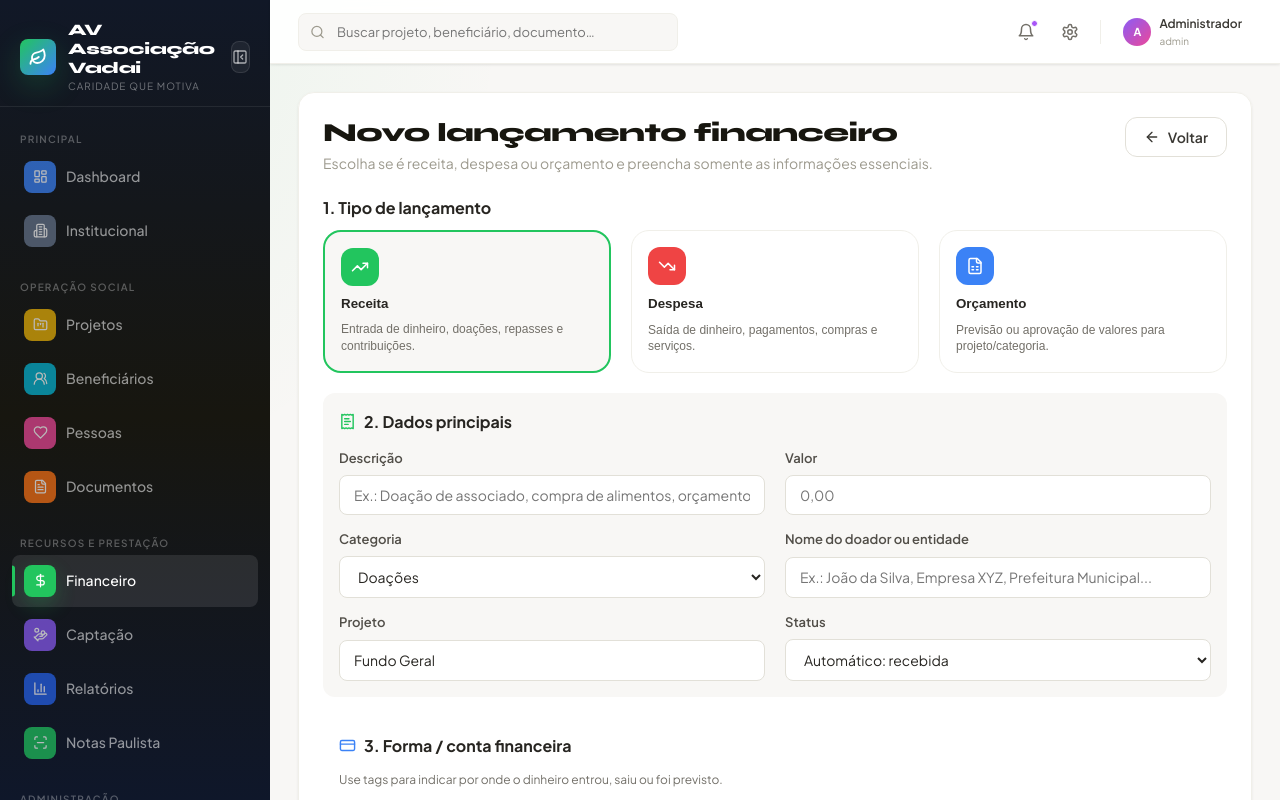
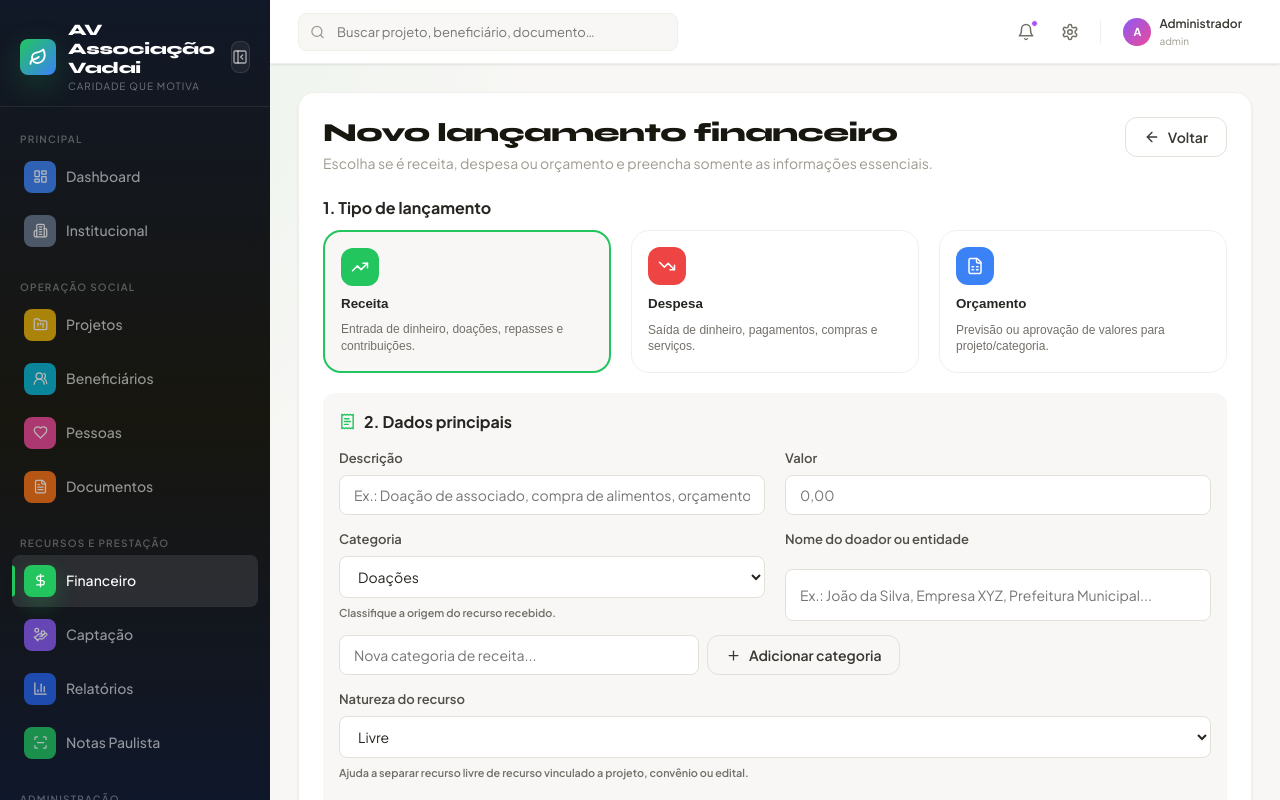
Before and after one commit to Klint-prog/ong-platform, a React (Vite) app: page /financeiro/nova in a window 1280 px wide. Both pictures are taken after typing "name@example.com", "Sample123" into the empty fields and a click on the button "Entrar". Shown: the top 800 px of the page. Built offline with nearby package versions, Linux system fonts and the light colour scheme.

Commit message:
Expand financial categories by transaction type

```diff
--- a/src/pages/financeiro/NovaTransacaoPage.jsx
+++ b/src/pages/financeiro/NovaTransacaoPage.jsx
@@ -5,8 +5,66 @@ import { addTransacaoStorage } from './transacoesStorage'
 import { addOrcamentoStorage } from './financeiroStorage'
 
 const TAGS_KEY = 'ong_financeiro_conta_tags'
+const CATEGORIAS_KEY = 'ong_financeiro_categorias'
 const TAGS_PADRAO = ['PIX', 'Conta Corrente', 'Boleto', 'Cartão']
-const CATEGORIAS_RECEITA = ['Doações', 'Repasses', 'Convênio']
+
+const CATEGORIAS_PADRAO = {
+  RECEITA: [
+    'Doações',
+    'Contribuições de associados',
+    'Repasses públicos',
+    'Convênios',
+    'Editais',
+    'Patrocínios',
+    'Venda de produtos/serviços',
+    'Eventos beneficentes',
+    'Rendimentos financeiros',
+    'Reembolso recebido',
+    'Outras receitas',
+  ],
+  DESPESA: [
+    'Alimentação',
+    'Transporte',
+    'Material de escritório',
+    'Impressões e documentos',
+    'Serviços administrativos',
+    'Contabilidade',
+    'Jurídico',
+    'Comunicação e marketing',
+    'Internet e telefonia',
+    'Água, energia e aluguel',
+    'Manutenção',
+    'Equipamentos',
+    'Ajuda humanitária',
+    'Capacitação e oficinas',
+    'Eventos',
+    'Taxas bancárias',
+    'Outras despesas',
+  ],
+  ORCAMENTO: [
+    'Projeto social',
+    'Projeto agropecuário',
+    'Capacitação',
+    'Infraestrutura',
+    'Comunicação',
+    'Administrativo',
+    'Emergencial',
+    'Convênio',
+    'Edital',
+    'Evento',
+    'Prestação de contas',
+    'Reserva técnica',
+  ],
+}
+
+const NATUREZAS_RECURSO = [
+  'Livre',
+  'Vinculado a projeto',
+  'Vinculado a convênio',
+  'Vinculado a edital',
+  'Reembolso',
+  'Contrapartida',
+]
 
 function carregarTagsFinanceiras() {
   if (typeof window === 'undefined') return TAGS_PADRAO
@@ -21,6 +79,30 @@ function carregarTagsFinanceiras() {
 function salvarTagsFinanceiras(tags) {
   const normalizadas = Array.from(new Set(tags.map((tag) => String(tag || '').trim()).filter(Boolean)))
   window.localStorage.setItem(TAGS_KEY, JSON.stringify(normalizadas))
+  return normalizadas
+}
+
+function carregarCategoriasFinanceiras() {
+  if (typeof window === 'undefined') return CATEGORIAS_PADRAO
+  try {
+    const parsed = JSON.parse(window.localStorage.getItem(CATEGORIAS_KEY) || '{}')
+    return {
+      RECEITA: Array.isArray(parsed.RECEITA) && parsed.RECEITA.length ? parsed.RECEITA : CATEGORIAS_PADRAO.RECEITA,
+      DESPESA: Array.isArray(parsed.DESPESA) && parsed.DESPESA.length ? parsed.DESPESA : CATEGORIAS_PADRAO.DESPESA,
+      ORCAMENTO: Array.isArray(parsed.ORCAMENTO) && parsed.ORCAMENTO.length ? parsed.ORCAMENTO : CATEGORIAS_PADRAO.ORCAMENTO,
+    }
+  } catch {
+    return CATEGORIAS_PADRAO
+  }
+}
+
+function salvarCategoriasFinanceiras(categorias) {
+  const normalizadas = {
+    RECEITA: Array.from(new Set((categorias.RECEITA || []).map((item) => String(item || '').trim()).filter(Boolean))),
+    DESPESA: Array.from(new Set((categorias.DESPESA || []).map((item) => String(item || '').trim()).filter(Boolean))),
+    ORCAMENTO: Array.from(new Set((categorias.ORCAMENTO || []).map((item) => String(item || '').trim()).filter(Boolean))),
+  }
+  window.localStorage.setItem(CATEGORIAS_KEY, JSON.stringify(normalizadas))
   return normalizadas
 }
 
@@ -88,10 +170,8 @@ function statusPorTipo(tipo) {
   ]
 }
 
-function categoriaPadrao(tipo) {
-  if (tipo === 'RECEITA') return 'Doações'
-  if (tipo === 'DESPESA') return 'Doações'
-  return 'Doações'
+function categoriaPadrao(tipo, categorias = CATEGORIAS_PADRAO) {
+  return categorias[tipo]?.[0] || CATEGORIAS_PADRAO[tipo]?.[0] || 'Outros'
 }
 
 function statusPadrao(tipo, status) {
@@ -113,13 +193,21 @@ function placeholderOrigem(tipo) {
   return 'Ex.: Secretaria, empresa parceira, convênio, edital...'
 }
 
+function descricaoCategoria(tipo) {
+  if (tipo === 'RECEITA') return 'Classifique a origem do recurso recebido.'
+  if (tipo === 'DESPESA') return 'Classifique a finalidade do gasto.'
+  return 'Classifique a finalidade do planejamento financeiro.'
+}
+
 export default function NovaTransacaoPage() {
   const navigate = useNavigate()
+  const categoriasIniciais = useMemo(() => carregarCategoriasFinanceiras(), [])
   const [form, setForm] = useState({
     tipo: 'RECEITA',
     descricao: '',
     valor: '',
-    categoria: 'Doações',
+    categoria: categoriaPadrao('RECEITA', categoriasIniciais),
+    naturezaRecurso: 'Livre',
     origemEntidade: '',
     projeto: 'Fundo Geral',
     conta: 'PIX',
@@ -127,6 +215,8 @@ export default function NovaTransacaoPage() {
     observacoes: '',
   })
   const [tags, setTags] = useState(() => carregarTagsFinanceiras())
+  const [categorias, setCategorias] = useState(() => categoriasIniciais)
+  const [novaCategoria, setNovaCategoria] = useState('')
   const [novaTag, setNovaTag] = useState('')
   const [editandoTag, setEditandoTag] = useState(null)
   const [valorTagEdicao, setValorTagEdicao] = useState('')
@@ -135,6 +225,7 @@ export default function NovaTransacaoPage() {
 
   const statusOptions = useMemo(() => statusPorTipo(form.tipo), [form.tipo])
   const tipoAtual = tipos.find((tipo) => tipo.id === form.tipo) || tipos[0]
+  const categoriasDoTipo = categorias[form.tipo] || CATEGORIAS_PADRAO[form.tipo] || []
 
   const atualizarCampo = (campo, valor) => {
     setForm((atual) => ({ ...atual, [campo]: valor }))
@@ -145,8 +236,21 @@ export default function NovaTransacaoPage() {
       ...atual,
       tipo,
       status: '',
-      categoria: CATEGORIAS_RECEITA.includes(atual.categoria) ? atual.categoria : categoriaPadrao(tipo),
+      categoria: categoriaPadrao(tipo, categorias),
+      naturezaRecurso: tipo === 'DESPESA' ? '' : (atual.naturezaRecurso || 'Livre'),
     }))
+  }
+
+  const adicionarCategoria = () => {
+    const valor = novaCategoria.trim()
+    if (!valor) return
+    const atualizadas = salvarCategoriasFinanceiras({
+      ...categorias,
+      [form.tipo]: [...(categorias[form.tipo] || []), valor],
+    })
+    setCategorias(atualizadas)
+    atualizarCampo('categoria', valor)
+    setNovaCategoria('')
   }
 
   const adicionarTag = () => {
@@ -198,7 +302,8 @@ export default function NovaTransacaoPage() {
     const dataHoje = new Date().toISOString().slice(0, 10)
     const valor = Number(form.valor || 0)
     const descricao = form.descricao || (tipo === 'ORCAMENTO' ? 'Orçamento sem descrição' : 'Transação sem descrição')
-    const categoria = form.categoria || categoriaPadrao(tipo)
+    const categoria = form.categoria || categoriaPadrao(tipo, categorias)
+    const naturezaRecurso = form.naturezaRecurso || ''
     const projeto = form.projeto || 'Fundo Geral'
     const conta = form.conta || tags[0] || 'PIX'
     const origemEntidade = form.origemEntidade.trim()
@@ -207,6 +312,7 @@ export default function NovaTransacaoPage() {
       addOrcamentoStorage({
         projeto,
         categoria,
+        naturezaRecurso,
         descricao,
         origemEntidade,
         nomeEntidade: origemEntidade,
@@ -227,6 +333,7 @@ export default function NovaTransacaoPage() {
       tipo,
       descricao,
       categoria,
+      naturezaRecurso,
       origemEntidade,
       nomeDoador: tipo === 'RECEITA' ? origemEntidade : '',
       nomeEntidade: origemEntidade,
@@ -307,14 +414,30 @@ export default function NovaTransacaoPage() {
           <label style={{ display: 'grid', gap: 6 }}>
             <span style={{ fontSize: 13, fontWeight: 600 }}>Categoria</span>
             <select value={form.categoria} onChange={(e) => atualizarCampo('categoria', e.target.value)}>
-              {CATEGORIAS_RECEITA.map((categoria) => <option key={categoria} value={categoria}>{categoria}</option>)}
+              {categoriasDoTipo.map((categoria) => <option key={categoria} value={categoria}>{categoria}</option>)}
             </select>
+            <small style={{ color: 'var(--gray-500)' }}>{descricaoCategoria(form.tipo)}</small>
           </label>
           <label style={{ display: 'grid', gap: 6 }}>
             <span style={{ fontSize: 13, fontWeight: 600 }}>{rotuloOrigem(form.tipo)}</span>
             <input value={form.origemEntidade} onChange={(e) => atualizarCampo('origemEntidade', e.target.value)} placeholder={placeholderOrigem(form.tipo)} />
           </label>
         </div>
+
+        <div style={{ display: 'flex', gap: 8, flexWrap: 'wrap', alignItems: 'center' }}>
+          <input value={novaCategoria} onChange={(e) => setNovaCategoria(e.target.value)} placeholder={`Nova categoria de ${tipoAtual.titulo.toLowerCase()}...`} style={{ maxWidth: 360 }} />
+          <button type="button" className="btn btn-outline" onClick={adicionarCategoria}><Plus size={15} /> Adicionar categoria</button>
+        </div>
+
+        {form.tipo !== 'DESPESA' && (
+          <label style={{ display: 'grid', gap: 6 }}>
+            <span style={{ fontSize: 13, fontWeight: 600 }}>Natureza do recurso</span>
+            <select value={form.naturezaRecurso} onChange={(e) => atualizarCampo('naturezaRecurso', e.target.value)}>
+              {NATUREZAS_RECURSO.map((natureza) => <option key={natureza} value={natureza}>{natureza}</option>)}
+            </select>
+            <small style={{ color: 'var(--gray-500)' }}>Ajuda a separar recurso livre de recurso vinculado a projeto, convênio ou edital.</small>
+          </label>
+        )}
 
         <div className="grid-2">
           <label style={{ display: 'grid', gap: 6 }}>
```
